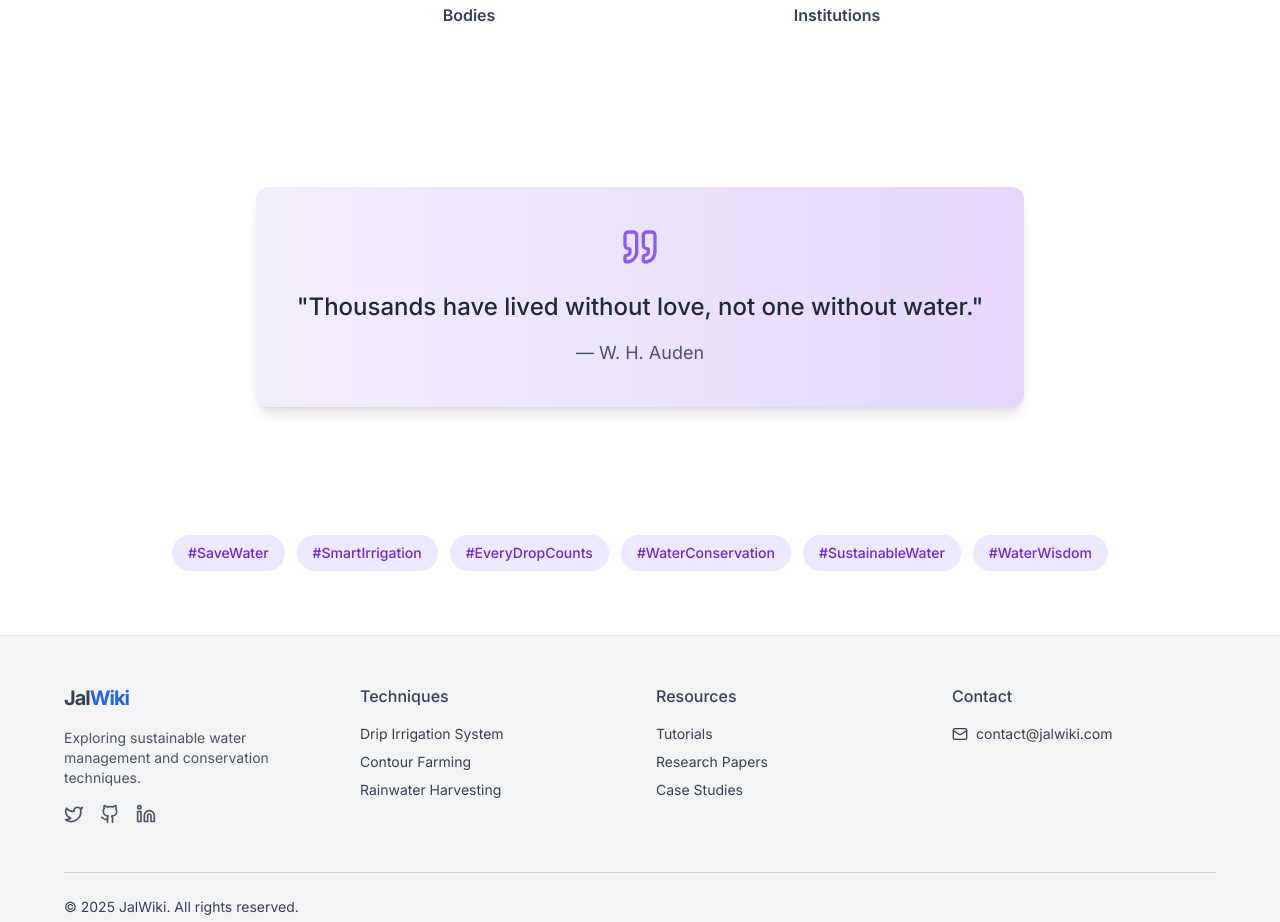
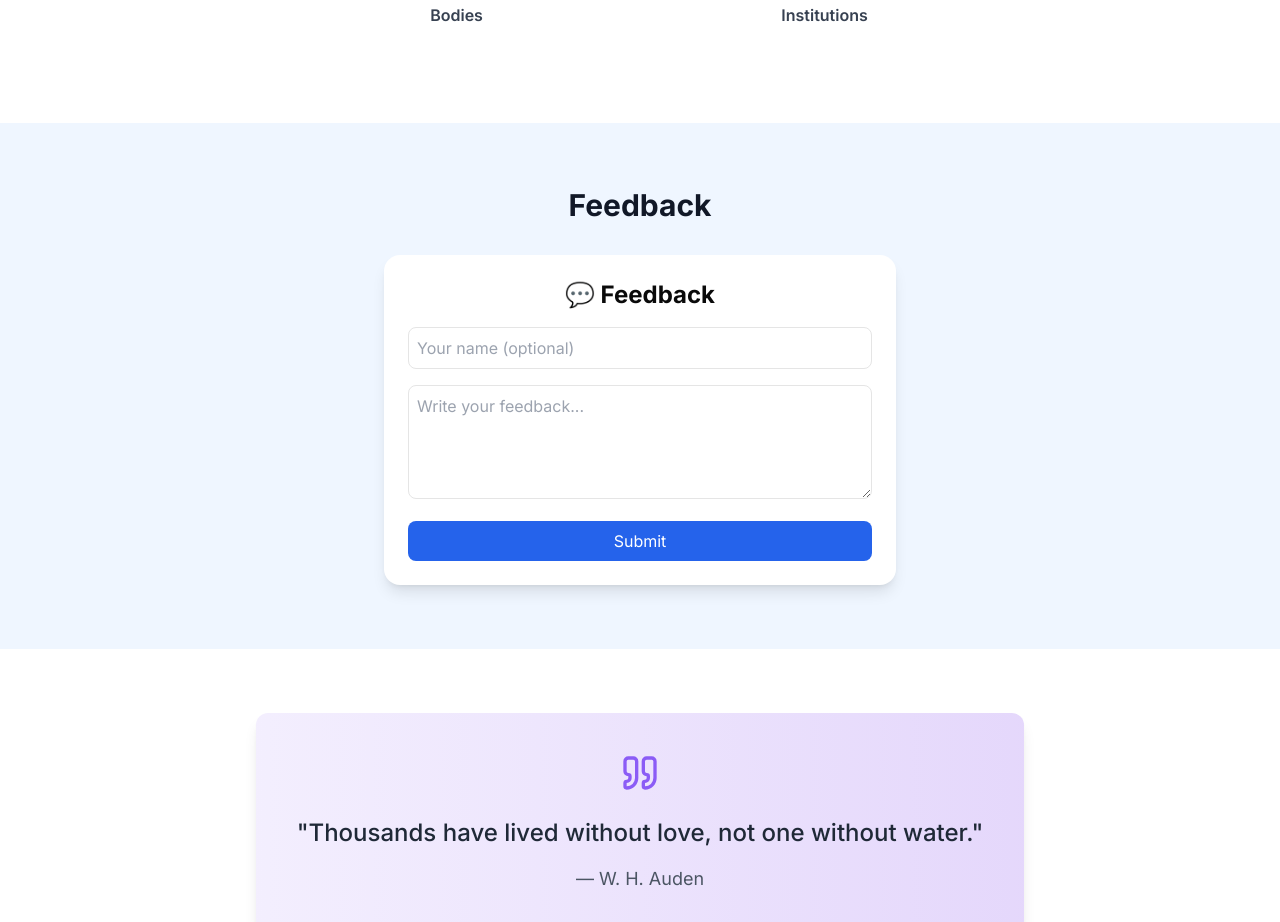
Before and after one commit to AvishkarPatil/JalWiKi, a Next.js app in the folder jalwiki_ui/: page / in a window 1280 px wide. Shown: the part 1866-2788 px from the top of the page. Built offline with nearby package versions, Linux system fonts and the light colour scheme; no server answers.

Commit message:
Added Feedback section component and integrated in homepage

```diff
--- a/jalwiki_ui/app/page.tsx
+++ b/jalwiki_ui/app/page.tsx
@@ -12,6 +12,8 @@ import { QuoteBox } from "@/components/quote-box"
 import { HashtagSection } from "@/components/hashtag-section"
 import { useTheme } from "@/context/theme-context" // Import useTheme
 import { cn } from "@/lib/utils" // Import cn
+import Feedback from "@/components/Feedback";
+
 
 export default function HomePage() {
   const { darkMode } = useTheme() // Get darkMode state
@@ -100,6 +102,25 @@ export default function HomePage() {
         </div>
       </section>
 
+     <section
+  className={cn(
+    "py-16 px-4 sm:px-6 lg:px-8",
+    darkMode ? "bg-gray-800" : "bg-blue-50"
+  )}
+>
+  <div className="container mx-auto max-w-4xl">
+    <h2
+      className={cn(
+        "text-3xl font-bold text-center mb-8",
+        darkMode ? "text-gray-100" : "text-gray-900"
+      )}
+    >
+      Feedback
+    </h2>
+    <Feedback />
+  </div>
+</section>
+
       {/* Quote Box Section */}
       <section
         className={cn(
--- /dev/null
+++ b/jalwiki_ui/components/Feedback.tsx
@@ -0,0 +1,45 @@
+import React, { useState } from "react";
+
+const Feedback: React.FC = () => {
+  const [name, setName] = useState("");
+  const [message, setMessage] = useState("");
+
+  const handleSubmit = (e: React.FormEvent) => {
+    e.preventDefault();
+    console.log("Feedback submitted:", { name, message });
+    alert("✅ Thank you for your feedback!");
+    setName("");
+    setMessage("");
+  };
+
+  return (
+    <div className="max-w-lg mx-auto p-6 bg-white shadow-lg rounded-2xl mt-8">
+      <h2 className="text-2xl font-bold mb-4 text-center">💬 Feedback</h2>
+      <form onSubmit={handleSubmit} className="space-y-4">
+        <input
+          type="text"
+          placeholder="Your name (optional)"
+          value={name}
+          onChange={(e) => setName(e.target.value)}
+          className="w-full p-2 border rounded-lg"
+        />
+        <textarea
+          placeholder="Write your feedback..."
+          value={message}
+          onChange={(e) => setMessage(e.target.value)}
+          className="w-full p-2 border rounded-lg"
+          rows={4}
+          required
+        />
+        <button
+          type="submit"
+          className="w-full bg-blue-600 text-white p-2 rounded-lg hover:bg-blue-700"
+        >
+          Submit
+        </button>
+      </form>
+    </div>
+  );
+};
+
+export default Feedback;
```
